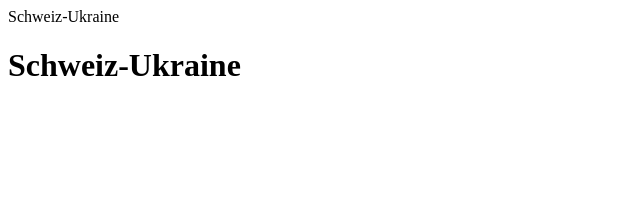
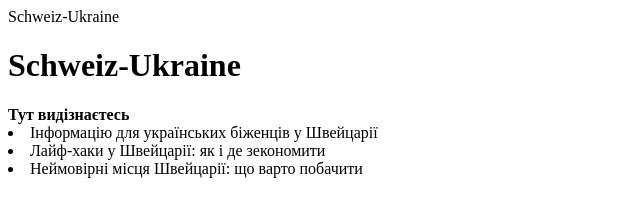
Before and after one commit to UlyanaKop/schweiz-ukraine, a plain HTML site: page index.html in a window 1280 px wide. Shown: the whole page, without its empty margins (0-640 px from the left). Drawn offline with Linux system fonts and the light colour scheme.

Commit message:
Update index.html

```diff
--- a/index.html
+++ b/index.html
@@ -6,4 +6,12 @@
   <body>
     <h1>Schweiz-Ukraine</h1>
   </body>
+  <div>
+  <b>Тут видізнаєтесь</b>
+    <ui>
+      <li>Інформацію для українських біженців у Швейцарії</li>
+      <li>Лайф-хаки у Швейцарії: як і де зекономити</li>
+      <li>Неймовірні місця Швейцарії: що варто побачити</li>
+    </ui>
+    </div>
 </html>
```
